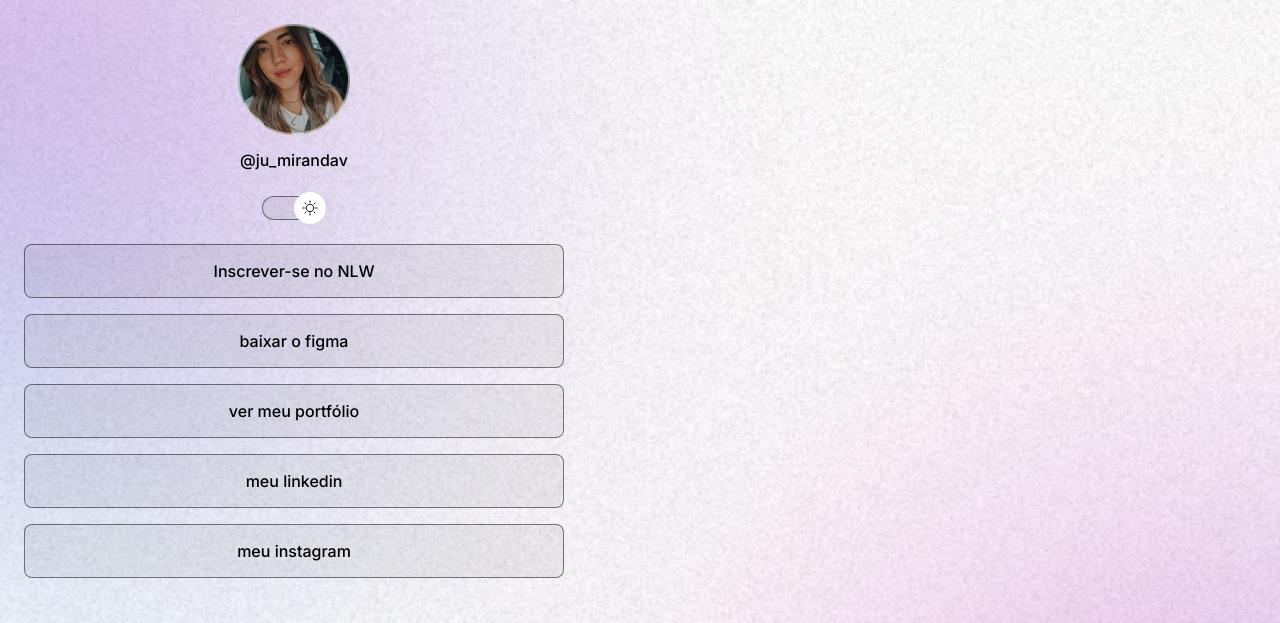
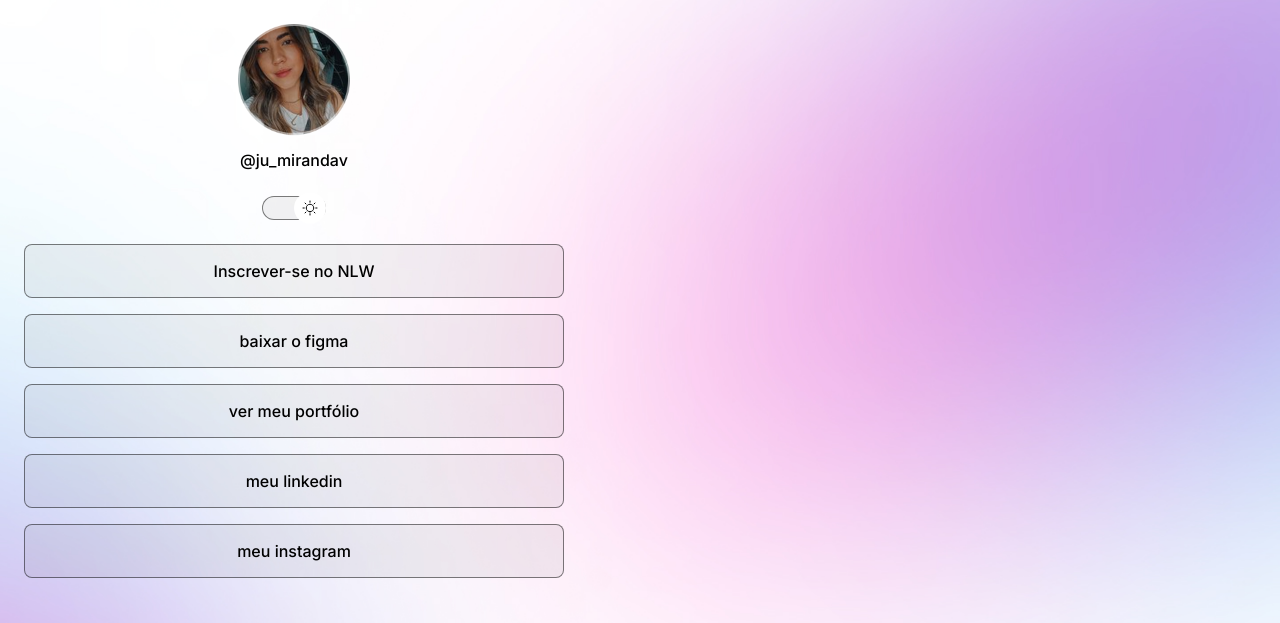
Before and after one commit to JulianaHorita/Frontprojeto, a plain HTML site: page index.html in a window 1280 px wide. Shown: the top 623 px of the page. Drawn offline with nearby package versions, Linux system fonts and the light colour scheme.

Commit message:
change background based on media

```diff
--- a/style.css
+++ b/style.css
@@ -25,6 +25,7 @@
 
 body {
   background: var(--bg-url) no-repeat top center/cover;
+  height: 100vh;
 }
 
 body * {
@@ -156,3 +157,16 @@ footer {
   text-align: center;
   font-size: 14px;
 }
+
+
+/* media queries */
+@media (min-width: 700px) {
+  :root {
+    --bg-url: url(./assets/assets/bg-desktop.jpg);
+    --switch-bg-url: url(assets/assets/moon-stars.svg);
+  }
+  .light {
+    --bg-url: url(./assets/assets/bg-desktop-light.jpg);
+    --switch-bg-url: url(assets/assets/sun.svg);
+  }
+}
```
Also changed, not shown: assets/Light mode.png (deleted), assets/bg-desktop-light.jpg (added), assets/bg-desktop.jpg (added).
